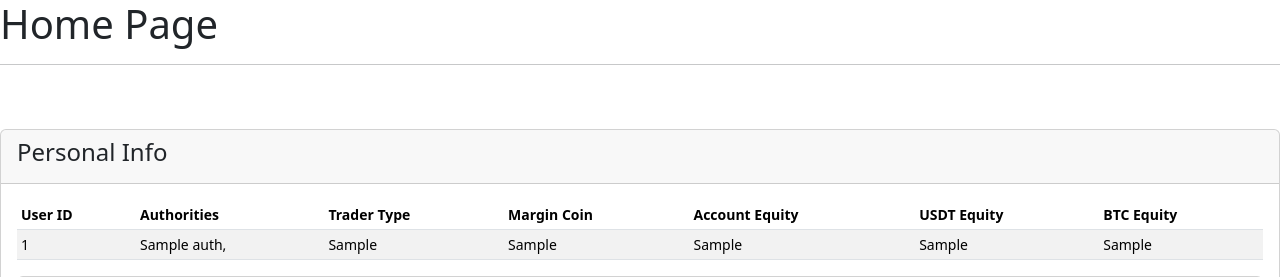
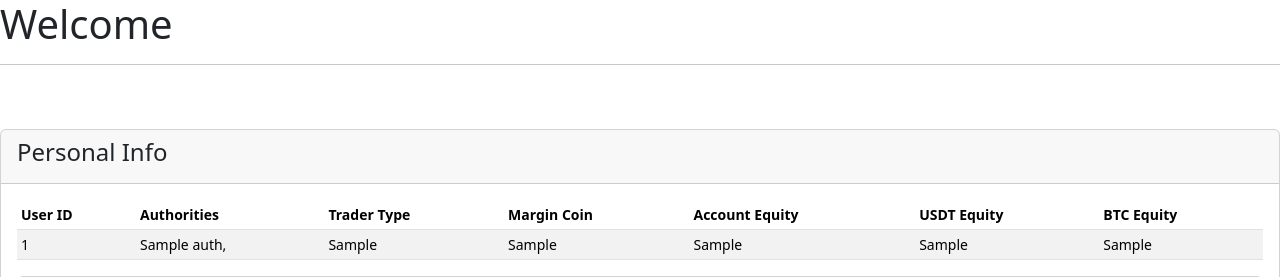
Before and after one commit to ulasgulhan/Crypto-App-Kafka-Sentry-Prometheus, a Django app: template website/templates/home.html in a window 1280 px wide. Shown: the top 277 px of the page. Run offline with Django 5.2, Linux system fonts and the light colour scheme; the template is opened without the code that fills it: most values are stand-ins (such as "Sample title", 1, 10 or a date in 2020).

Commit message:
Home page now have welcome sign for user

```diff
--- a/website/templates/home.html
+++ b/website/templates/home.html
@@ -2,7 +2,7 @@
 {% block title %} {{ user.username }} {% endblock %}
 {% load custom_filters %}
 {% block content %}
-<h1>Home Page</h1>
+<h1>Welcome {{ user.username }}</h1>
 <hr><br><br>
 <div class="card">
     <div class="card-header">
```
